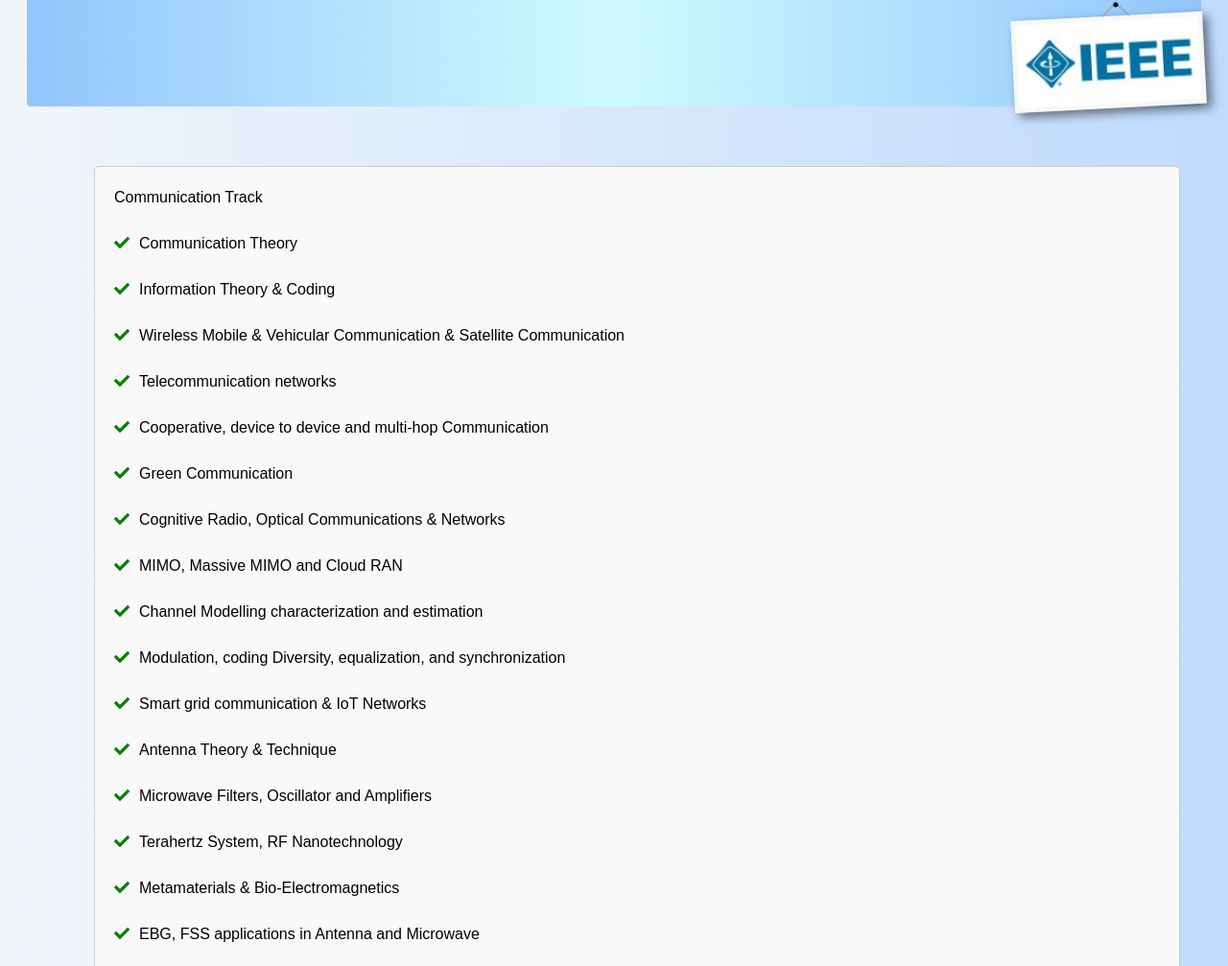
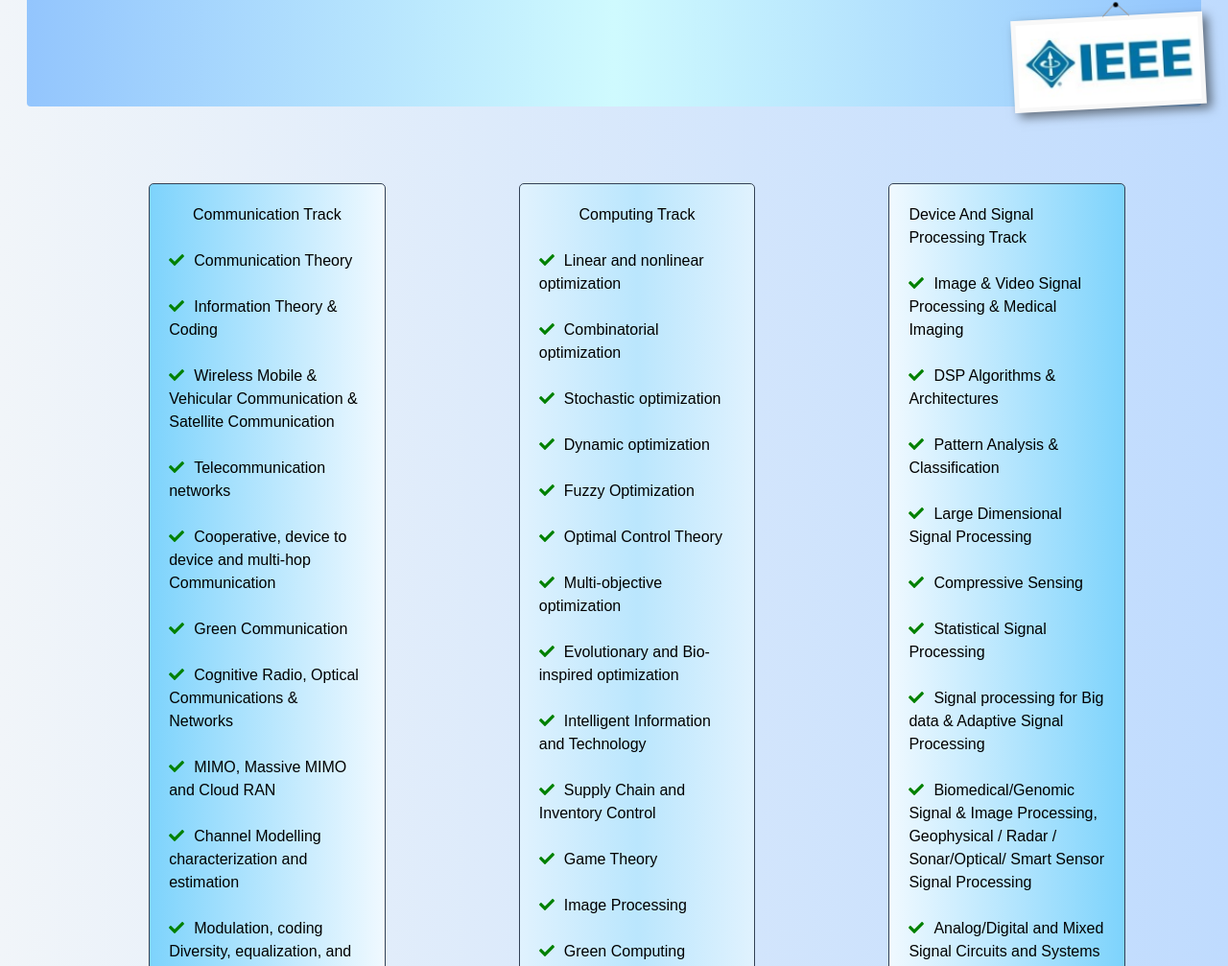
Before and after one commit to AEC-ECE-Developers/Call-For-Papers, a website built with Vite: page index.html in a window 1280 px wide. Shown: the part 331-1338 px from the top of the page at 96% size. Built offline with nearby package versions, Linux system fonts and the light colour scheme.

Commit message:
Update index.html
solved indentation problems and added more tailwind css

```diff
--- a/index.html
+++ b/index.html
@@ -19,19 +19,8 @@
             /* Adjust spacing */
         }
 
-        .container-wrapper {
-            margin-top: 5%;
-            display: flex;
-            padding: 0 50px;
-            align-items: flex-start;
-            justify-content: center;
-            flex-wrap: wrap;
-            gap: 30px;
-            margin-bottom: 10%;
-        }
-
-        .container {
-            width: 25%;
+        .cnt {
+            width: 30%;
             /* 33.33% width for each container with 20px gap */
             padding: 20px;
             border: 1px solid #ccc;
@@ -41,7 +30,7 @@
 
         }
 
-        .container:hover {
+        .cnt:hover {
             transform: scale(1.1);
         }
 
@@ -95,11 +84,11 @@
         </nav>
 
         <!-- hero section -->
-        <div class="pl-12">
+       <section class="pl-12">
             </ul>
-            <div class="container-wrapper">
-                <div class="container">
-                    <h2>Communication Track</h2><br>
+            <div class="flex justify-evenly mt-20 gap-8 mb-20">
+                <div class="w-1/5 bg-gradient-to-r from-sky-300 to-sky-50 cnt border-slate-700">
+                    <h2 class="flex justify-center">Communication Track</h2><br>
                     <ul style="list-style-type: none;">
                         <li><i class="tick-icon fas fa-check"></i>Communication Theory</li><br>
                         <li><i class="tick-icon fas fa-check"></i>Information Theory & Coding</li><br>
@@ -133,8 +122,8 @@
                     </ul>
                 </div>
 
-                <div class="container">
-                    <h2>Computing Track</h2><br>
+                <div class="w-1/5 bg-gradient-to-r from-sky-100 via-sky-200 to-sky-100 cnt border-slate-700">
+                    <h2 class="flex justify-center">Computing Track</h2><br>
                     <ul style="list-style-type: none;">
                         <li><i class="tick-icon fas fa-check"></i>Linear and nonlinear optimization</li><br>
                         <li><i class="tick-icon fas fa-check"></i>Combinatorial optimization</li><br>
@@ -168,8 +157,8 @@
                     </ul>
                 </div>
 
-                <div class="container">
-                    <h2>Device And Signal Processing Track</h2><br>
+                <div class="w-1/5 bg-gradient-to-r from-sky-50 to-sky-300 cnt border-slate-700">
+                    <h2 class="flex justify-center ">Device And Signal Processing Track</h2><br>
                     <ul style="list-style-type: none;">
                         <li><i class="tick-icon fas fa-check"></i>Image & Video Signal Processing & Medical Imaging</li><br>
                         <li><i class="tick-icon fas fa-check"></i>DSP Algorithms & Architectures</li><br>
@@ -202,7 +191,7 @@
             </div>
 
 
-        </div>
+        </section>
 
        <!-- Footer Section -->
     <div class=" mx-auto w-full">
```
